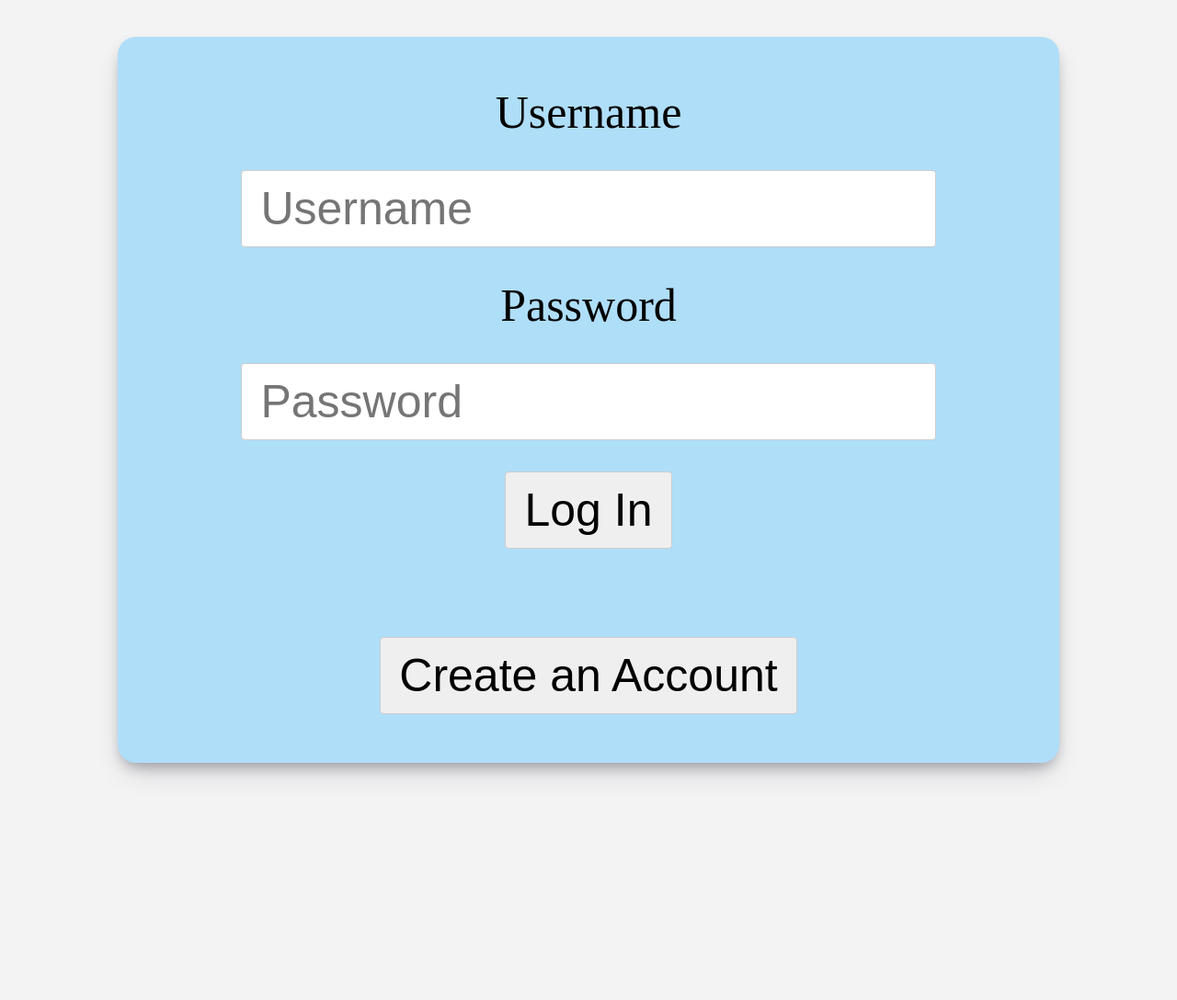
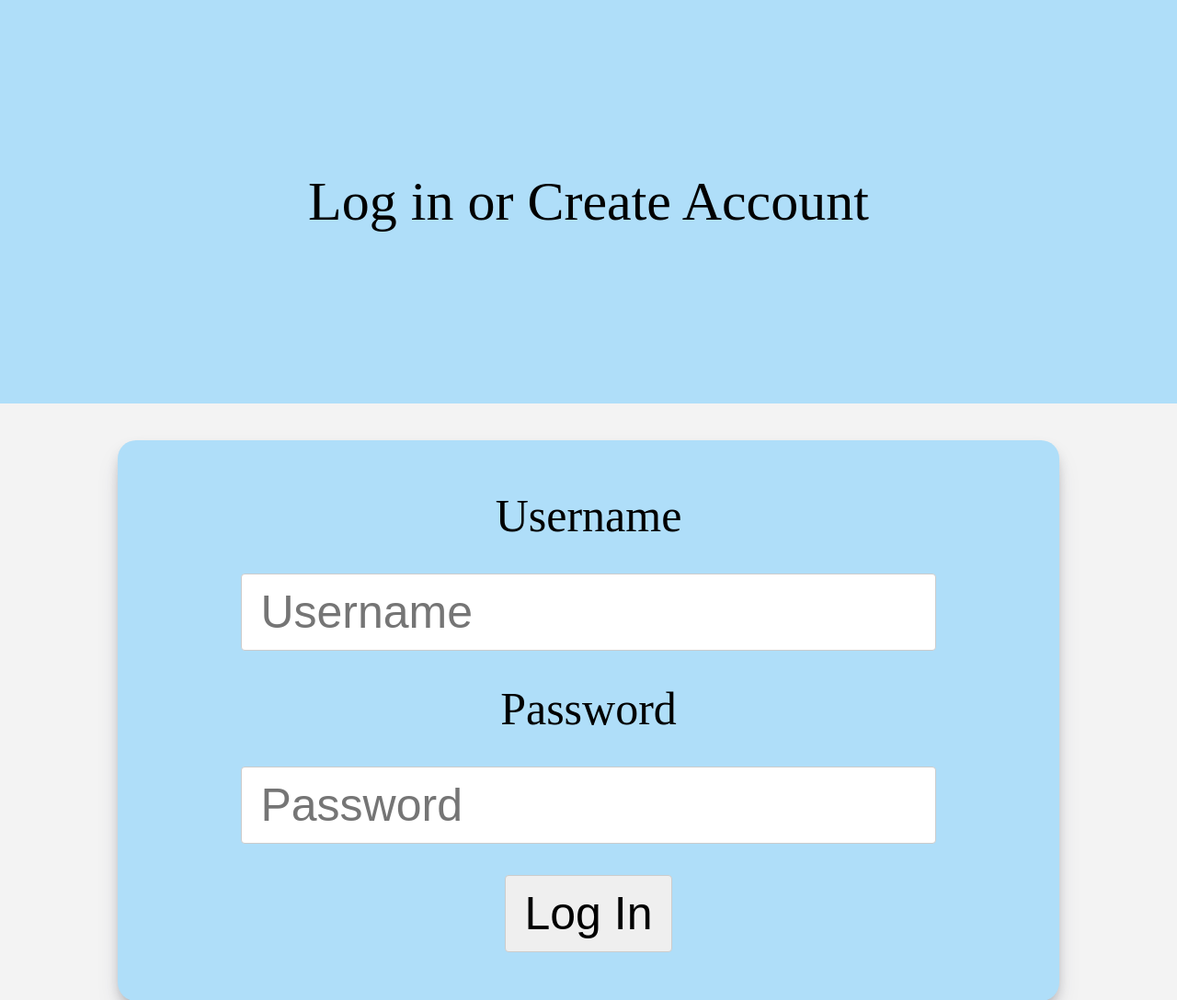
Before and after one commit to software-students-fall2022/web-app-exercise-team-14-1, a Flask app: page / in a window 1280 px wide. Shown: the top 1088 px of the page at 92% size. Run offline with Flask 2, Linux system fonts and the light colour scheme; parts of the project's set-up code (start-up, migrations or seed data) failed here and were passed over.

Commit message:
login css

```diff
--- a/static/css/styles.css
+++ b/static/css/styles.css
@@ -23,6 +23,14 @@
     font-size: 24px;
 }
 
+/***************** login banner styles *****************/
+.banner {
+    padding: 125px;
+    text-align: center;
+    background: rgb(175, 222, 249);
+    color: black;
+    font-size: 60px;
+}
 /***************** header styles *****************/
 .header {
     background-color:#7cbced;
--- a/templates/login.html
+++ b/templates/login.html
@@ -6,6 +6,9 @@
         <link rel="stylesheet" href="../static/css/styles.css">
     </head>
     <body>
+        <div class="banner">
+            <p>Log in or Create Account</p>
+        </div>
         <section class="authentication-container">
             <div class="authentication-content">
                 <div class="authentication-label">
@@ -28,14 +31,19 @@
                                 <input class="submit-button" type="submit" value="Log In">
                             </center>
                         </form>
-                        <form class="authentication-container" action="/register" method="GET">
-                            <center>
-                                <input class="submit-button" type="submit" value="Create an Account">
-                            </center>
-                        </form>
                     </center>
                 </div>
             </div>
         </div>
+        <div>
+            <br>
+            <br>
+            <br>
+            <form class="authentication-container" action="/register" method="GET">
+                <center>
+                    <input class="submit-button" type="submit" value="Create an Account">
+                </center>
+            </form>
+        </div>
     </body>
 </html>
```
